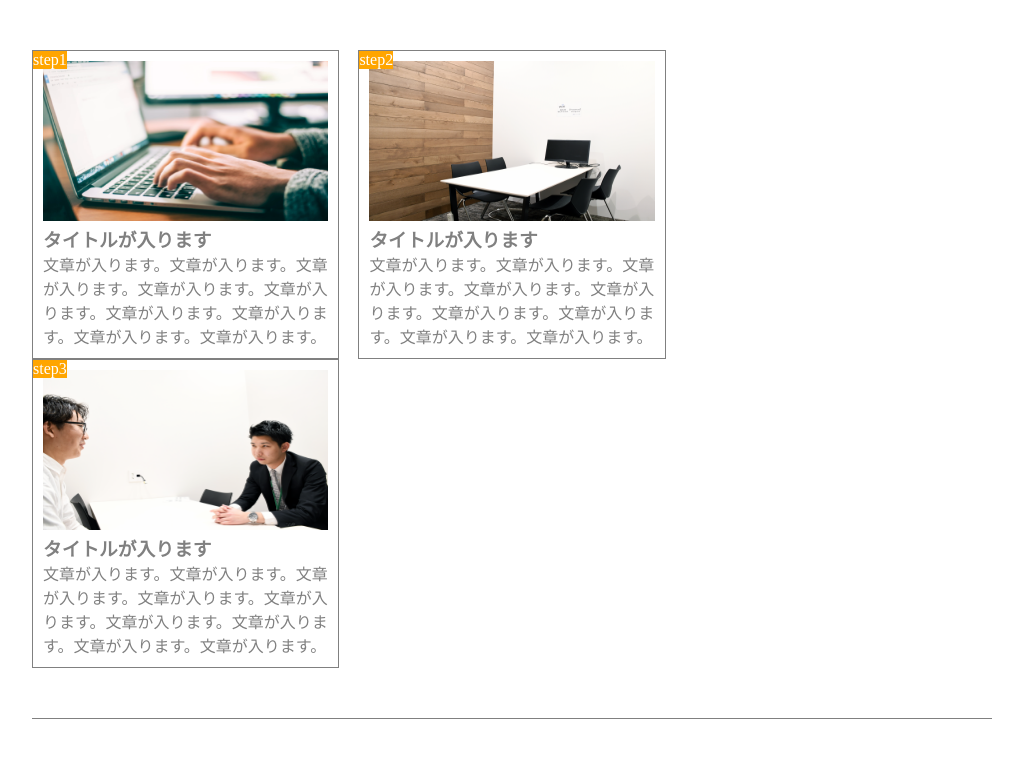
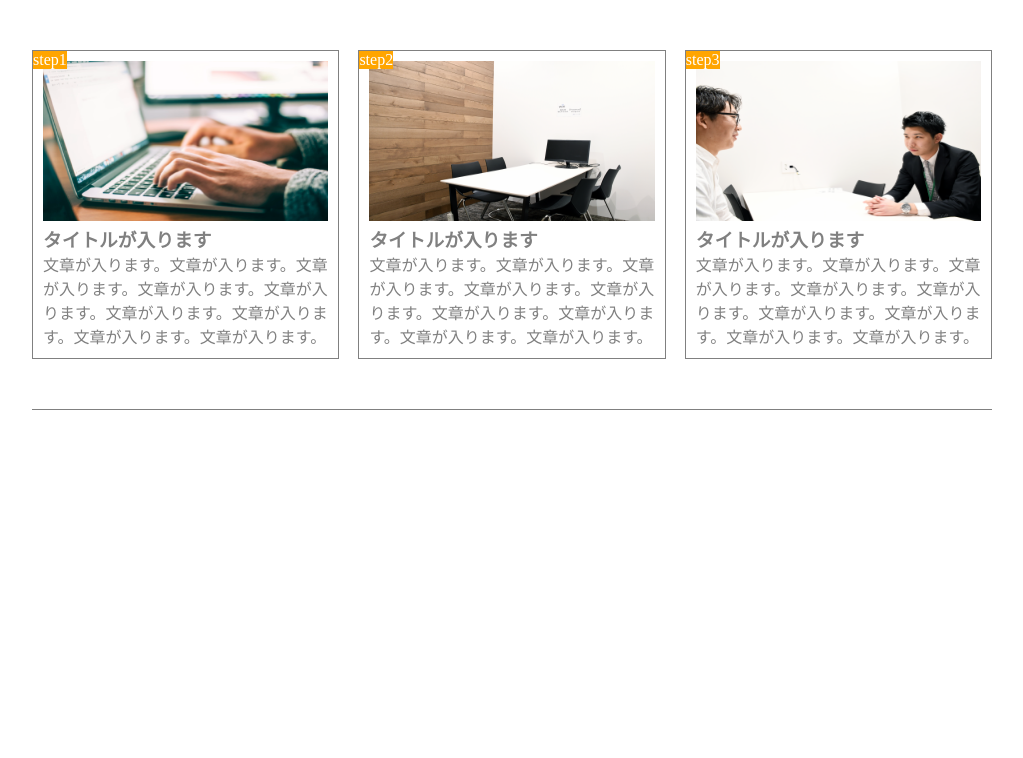
Before and after one commit to kakeke/1-9, a plain HTML site: page 課題問題/index.html in a window 1280 px wide. Shown: the whole page, without its empty margins (128-1151 px from the left). Drawn offline with Linux system fonts and the light colour scheme.

Commit message:
[finish]1-9

```diff
--- a/課題問題/style.css
+++ b/課題問題/style.css
@@ -30,12 +30,7 @@ main{
 	position: relative;
 }
 .contents-box2{
-	width: 32%;
-	height: 100%;
-	float: left;
-	padding: 10px;
-	border: 1px solid gray;
-	position: relative;
+	margin: 0;
 }
 .step{
 	position: absolute;
```
